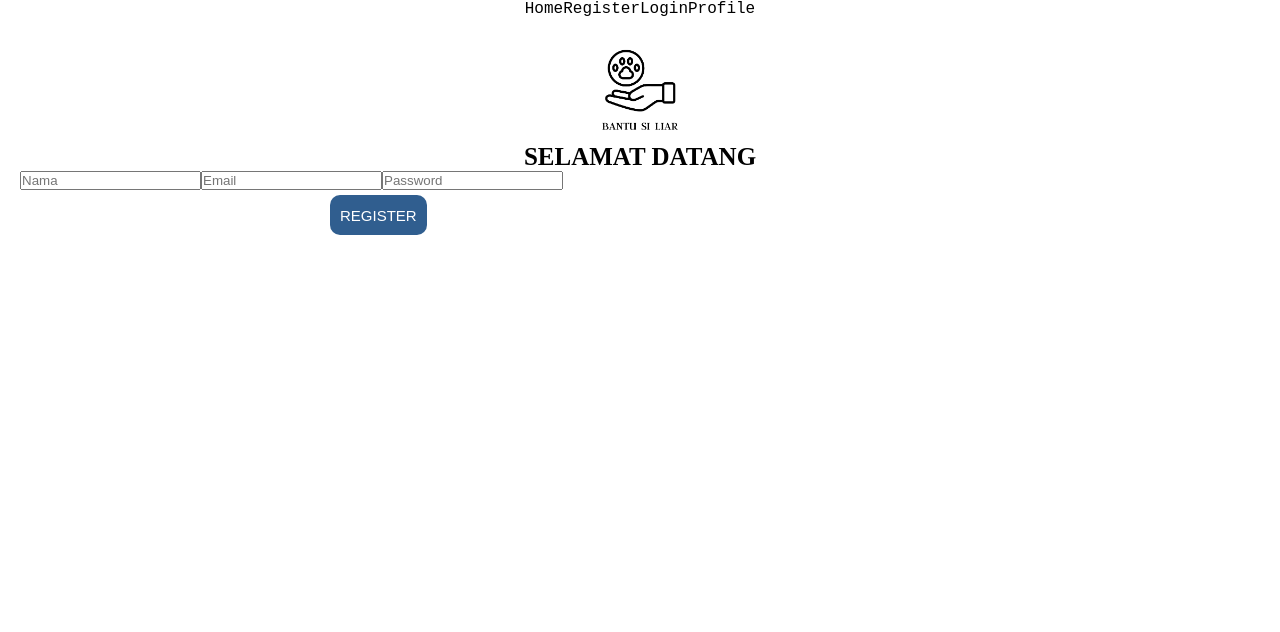
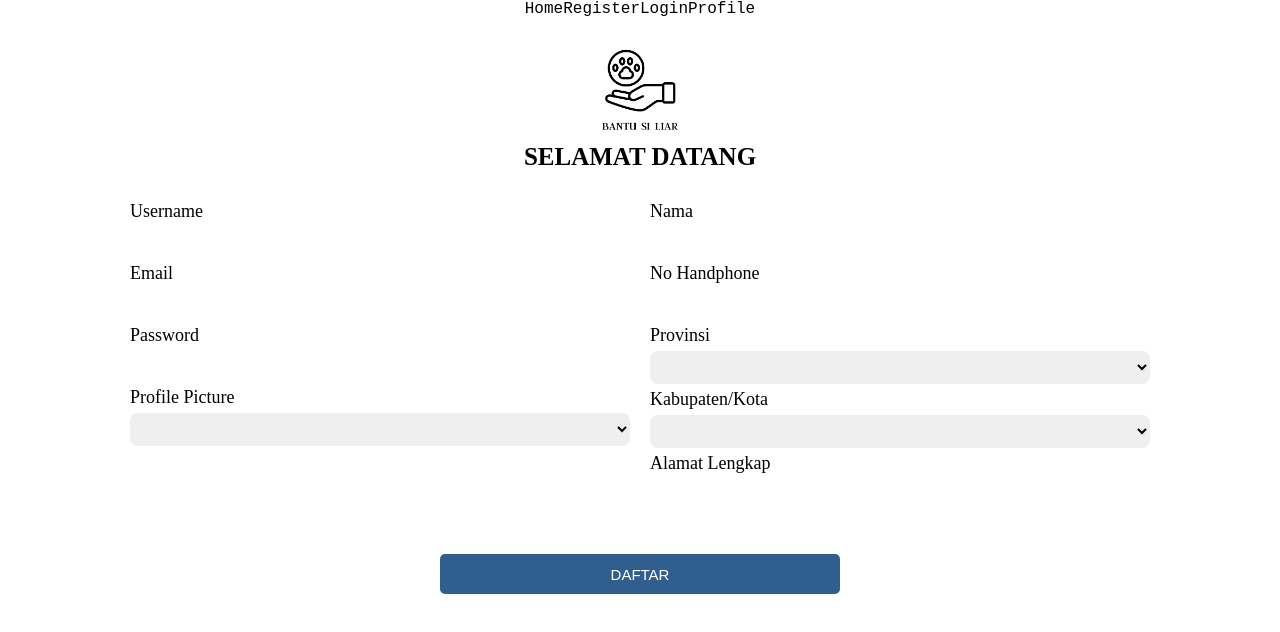
Before and after one commit to ThanWeb/Bantu-Si-Liar, a React app: page /register in a window 1280 px wide. Shown: the top 632 px of the page. Built offline with nearby package versions, Linux system fonts and the light colour scheme.

Commit message:
menambah format inputan register ke branch

```diff
--- a/src/script/component/Register.js
+++ b/src/script/component/Register.js
@@ -1,43 +1,100 @@
 import React from 'react'
 import PropTypes from 'prop-types'
 import useInput from '../hooks/useInput'
+import { Link } from 'react-router-dom'
 
 const Register = ({ register }) => {
-    const [name, onNameChange] = useInput()
+    const [username, onUsernameChange] = useInput()
     const [email, onEmailChange] = useInput()
     const [password, onPasswordChange] = useInput()
+    const [profile, onProfileChange] = useInput()
+    const [name, onNameChange] = useInput()
+    const [phone, onPhoneChange] = useInput()
+    const [province, onProvinceChange] = useInput()
+    const [city, onCityChange] = useInput()
+    const [address, onAddressChange] = useInput()
 
     const onSubmit = (e) => {
         e.preventDefault()
         register({
+            username,
+            email,
+            password,
+            profile,
             name,
-            email,
-            password
+            phone,
+            province,
+            city,
+            address
         })
     }
 
     return (
-        <form onSubmit={onSubmit} className='inputRegister'>
+        <form onSubmit={onSubmit} className='input-register'>
+            <section className='data'>
+                <label htmlFor="username">Username</label>
                 <input
                     type='text'
-                placeholder='Nama'
-                value={name}
-                onChange={onNameChange}
+                    value={username}
+                    onChange={onUsernameChange}
                 />
+                <label htmlFor="email">Email</label>
                 <input
                     type='email'
-                placeholder='Email'
                     value={email}
                     onChange={onEmailChange}
                 />
+                <label htmlFor="password">Password</label>
                 <input
                     type='password'
-                placeholder='Password'
                     autoComplete='current-password'
                     value={password}
                     onChange={onPasswordChange}
                 />
-            <button>REGISTER</button>
+                <label htmlFor="profile">Profile Picture</label>
+                <select
+                    type='url'
+                    value={profile}
+                    onChange={onProfileChange}
+                />
+            </section>
+            <section className='data'>
+                <h2>Data Diri</h2>
+                <label htmlFor="name">Nama</label>
+                <input
+                    type='text'
+                    value={name}
+                    onChange={onNameChange}
+                />
+                <label htmlFor="phone">No Handphone</label>
+                <input
+                    type='tel'
+                    value={phone}
+                    onChange={onPhoneChange}
+                />
+                <label htmlFor="province">Provinsi</label>
+                <select
+                    type='select'
+                    value={province}
+                    onChange={onProvinceChange}
+                />
+                <label htmlFor="city">Kabupaten/Kota</label>
+                <select
+                    type='select'
+                    value={city}
+                    onChange={onCityChange}
+                />
+                <label htmlFor="address">Alamat Lengkap</label>
+                <input
+                    type='text'
+                    className='address'
+                    value={address}
+                    onChange={onAddressChange}
+                />
+            </section>
+            <button className='btn-daftar'>
+                <Link to='/login'>DAFTAR</Link>
+            </button>
         </form>
     )
 }
```
Lines whose indentation alone changed are shown as unchanged.
